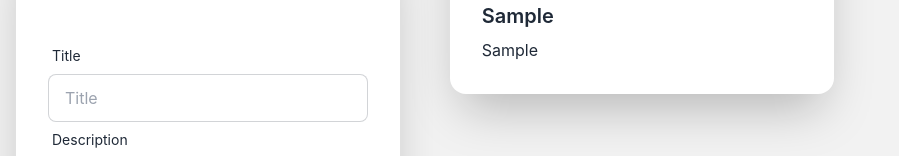
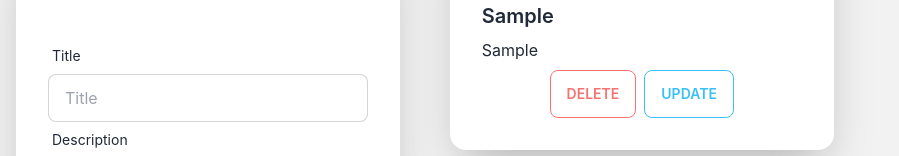
Before and after one commit to juliswer/react-toolkit-practise, a React (Create React App) app: page / in a window 1280 px wide. Both pictures are taken after typing "Sample", "Sample" into the empty fields and a click on the button "SAVE TASK". Shown: the part 331-487 px from the top of the page, without its empty margins (0-899 px from the left). Built offline with nearby package versions, Linux system fonts and the light colour scheme.

Commit message:
delete task update

```diff
--- a/src/components/TasksList.js
+++ b/src/components/TasksList.js
@@ -1,14 +1,20 @@
 import React from "react";
-import { useSelector } from "react-redux";
+import { useSelector, useDispatch } from "react-redux";
+import { deleteTask } from "../features/tasks/taskSlice";
 
 function TasksList() {
   const tasks = useSelector((state) => state.tasks);
+  const dispatch = useDispatch();
 
   const getShortId = (id) => {
     const idString = id.toString();
     return `${idString.substring(0, 2)}...${idString.substring(
       idString.length - 2
     )}`;
+  };
+
+  const handleDelete = (id) => {
+    dispatch(deleteTask(id));
   };
 
   return (
@@ -26,6 +32,20 @@
                 </div>
                 <h2 className="card-title">{task.title}</h2>
                 <p>{task.description}</p>
+                <div className="card-actions justify-center">
+                  <button
+                    className="btn btn-outline btn-error"
+                    onClick={() => handleDelete(task.id)}
+                  >
+                    Delete
+                  </button>
+                  <button
+                    className="btn btn-outline btn-info"
+
+                  >
+                    Update
+                  </button>
+                </div>
               </div>
             </div>
           </div>
--- a/src/features/tasks/taskSlice.js
+++ b/src/features/tasks/taskSlice.js
@@ -7,8 +7,15 @@
     addTask: (state, action) => {
       state.push(action.payload);
     },
+
+    deleteTask: (state, action) => {
+      const taskFound = state.find((task) => task.id === action.payload);
+      if (taskFound) {
+        state.splice(state.indexOf(taskFound), 1);
+      } else return;
+    },
   },
 });
 
-export const { addTask } = taskSlice.actions;
+export const { addTask, deleteTask } = taskSlice.actions;
 export default taskSlice.reducer;
```
